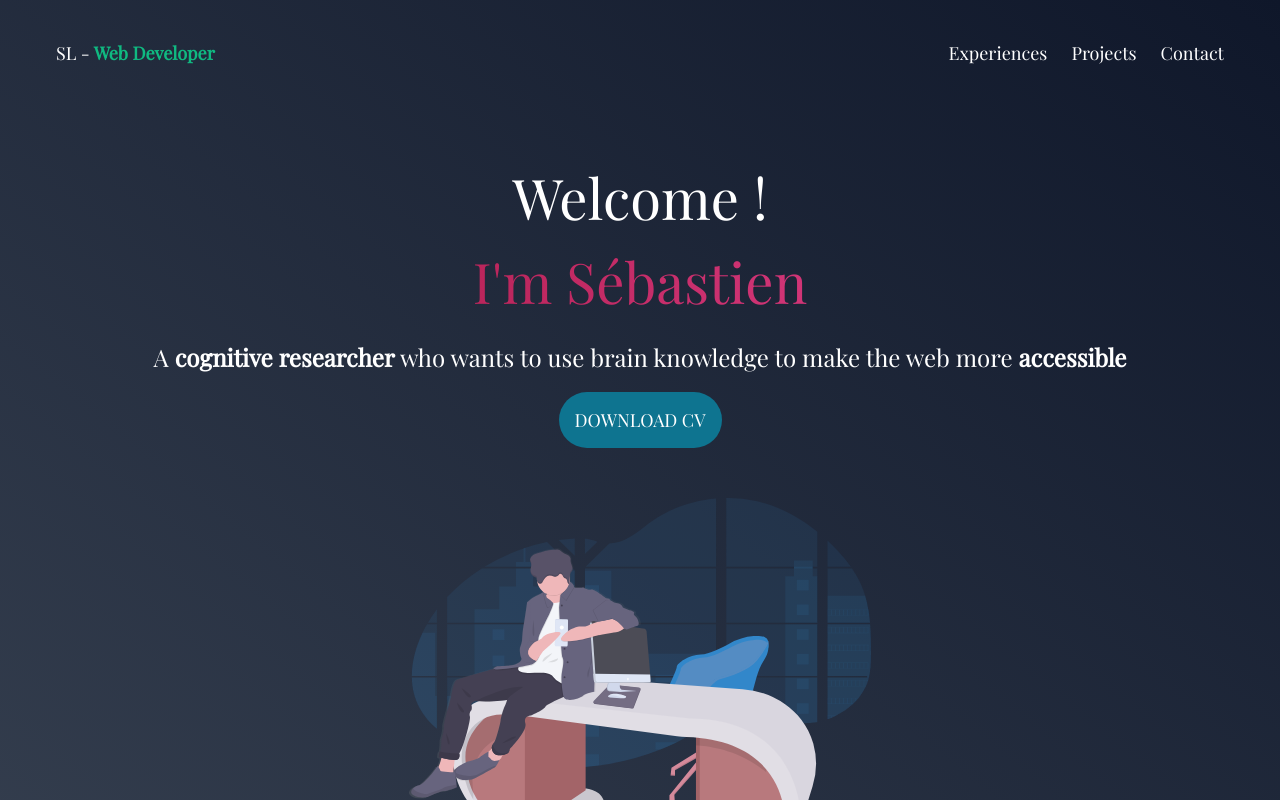
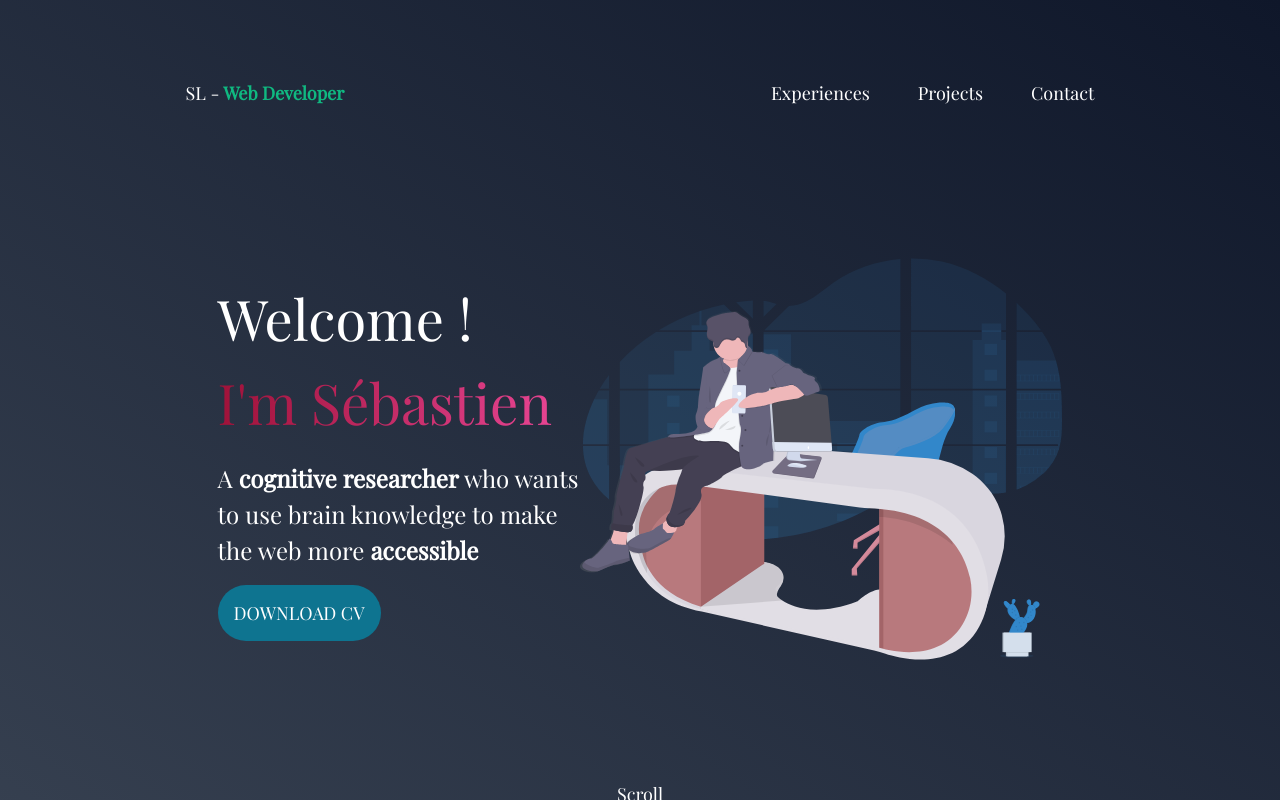
Before and after one commit to SebastienLaurentt/Portfolio-SL, a React (Vite) app: page / in a window 1280 px wide. Shown: the top 800 px of the page. Built offline with nearby package versions, Linux system fonts and the light colour scheme.

Commit message:
responsive lg for home

```diff
--- a/src/components/Header.tsx
+++ b/src/components/Header.tsx
@@ -17,7 +17,7 @@ function Header() {
 
 
     return (
-      <header className="flex flex-row justify-between p-6 text-white text-lg">
+      <header className="flex flex-row justify-between p-8 lg:py-16  text-white lg:w-4/5 lg:mx-auto ">
         <div className="">
             <span className="">SL -</span>
             <span className="font-bold text-emerald-500"> Web Developer</span>
@@ -32,12 +32,12 @@ function Header() {
           />
         </div>
       <BurgerMenu setBurgerIsOpen={setBurgerIsOpen} burgerIsOpen={burgerIsOpen}/>
-      <ul className="hidden md:flex text-slate-900 gap-6 text-center text-xl">
+      <ul className="hidden md:flex text-slate-900 gap-6 lg:gap-12 ">
         <li>
           <Link
             to="experiences"
             smooth={true} // Active le défilement fluide
-            className="text-white cursor-pointer"
+            className="text-white cursor-pointer md:hover:text-cyan-500"
           >
             Experiences
           </Link>
@@ -46,7 +46,7 @@ function Header() {
           <Link
             to="projects"
             smooth={true}
-            className="text-white cursor-pointer"
+            className="text-white cursor-pointer md:hover:text-cyan-500"
           >
             Projects
           </Link>
@@ -55,7 +55,7 @@ function Header() {
           <Link
             to="contact"
             smooth={true}
-            className="text-white cursor-pointer"
+            className="text-white cursor-pointer md:hover:text-cyan-500"
           >
             Contact
           </Link>
--- a/src/sections/Contact.tsx
+++ b/src/sections/Contact.tsx
@@ -27,7 +27,7 @@ function Contact () {
         </div>
 
 
-        <div className="md:px-4">
+        {/* <div className="md:px-4">
           <form action="submit" >
               <div className="flex flex-col gap-y-2 md:gap-y-4 mb-4 md:text-lg text-white  ">
                   <input
@@ -61,7 +61,7 @@ function Contact () {
           </button>
 
           </form>
-        </div>
+        </div> */}
 
     </Section>
     );
--- a/src/sections/Experiences.tsx
+++ b/src/sections/Experiences.tsx
@@ -22,15 +22,15 @@ function Experiences() {
       <div className="">
         <h3 className="mb-0">PhD Student</h3>
         <h4 className="">Gustave Eiffel University</h4>
-        <p className="">
+        <p className="mb-2">
         The aim of this thesis was to <strong className='text-emerald-500'>adapt</strong>  the Highway Code learning aid for deaf people to <strong className='text-emerald-500'>suit</strong> their <strong className='text-emerald-500'>cognitive profile</strong>.
         </p>
-        <p className="">
+        <p className="mb-2">
         Experiments were carried out to collect behavioral and physiological <strong className='text-emerald-500'>data</strong> using <strong className='text-emerald-500'>oculometry</strong>, as well as <strong className='text-emerald-500'>brain</strong> activity.
         </p>
 
 
-        <img src={brainlogo} alt="An illustration of researchers doing brain research. (Copyright @ https://fr.freepik.com/vecteurs-libre/illustration-concept-chimie-du-cerveau_29654747.htm#&position=2&from_view=user)" className="mt-4 md:mt-8 h-48 md:h-80 mx-auto" />
+        <img src={brainlogo} alt="An illustration of researchers doing brain research. (Copyright @ https://fr.freepik.com/vecteurs-libre/illustration-concept-chimie-du-cerveau_29654747.htm#&position=2&from_view=user)" className="mt-4 md:mt-8 h-40 md:h-80 mx-auto" />
       </div>
     );
   } else if (activeButton === 'Post Doc') {
@@ -38,16 +38,16 @@ function Experiences() {
       <>
         <h3 className="mb-0">Post Doc</h3>
         <h4 className="">Gustave Eiffel University</h4>
-        <p className="">
+        <p className="mb-2">
         This post-doctorate was linked to a <strong className='text-emerald-500'>European</strong> project to assess the <strong className='text-emerald-500'>acceptability</strong> of <strong className='text-emerald-500'>autonomous</strong> vehicles for young and elderly people.
         </p>
-        <p className="">
+        <p className="mb-2">
         A <strong className='text-emerald-500'>driving</strong> simulator was used to immerse participants in various <strong className='text-emerald-500'>scenarios</strong> to gather their <strong className='text-emerald-500'>impressions</strong>.
         </p>
 
 
 
-        <img src={carlogo} alt="An illustration of an individual in a car without a steering wheel because it is an autonomous vehicle. (Copyright @ https://fr.freepik.com/vecteurs-libre/illustration-concept-voiture-autonome_19184615.htm#&position=1&from_view=user)" className="mt-4 md:mt-8 h-48 md:h-80 mx-auto" />
+        <img src={carlogo} alt="An illustration of an individual in a car without a steering wheel because it is an autonomous vehicle. (Copyright @ https://fr.freepik.com/vecteurs-libre/illustration-concept-voiture-autonome_19184615.htm#&position=1&from_view=user)" className="mt-4 md:mt-8 h-40 md:h-80 mx-auto" />
       </>
     );
   } else if (activeButton === 'Web Dev') {
@@ -55,13 +55,13 @@ function Experiences() {
       <>
         <h3 className="mb-0">Web Dev</h3>
         <h4 className="">O'Clock Company</h4>
-        <p className="">
+        <p className="mb-2">
         The goal of this training was to provide the necessary <strong className='text-emerald-500'>foundations</strong> for website development, teaching programming languages such as <strong className='text-emerald-500'>JavaScript</strong> or <strong className='text-emerald-500'>PHP</strong>.
         </p>
-        <p className="">
-        A final project (<i>refer to <strong className='text-emerald-500'>Codit</strong>, see below</i>) was carried out over a duration of <strong className='text-emerald-500'>1 month</strong> to consolidate the knowledge acquired during the previous month.
+        <p className="mb-2">
+        A final project (<i><strong className='text-emerald-500'>Codit</strong>, see below</i>) was carried out over a duration of <strong className='text-emerald-500'>1 month</strong> to consolidate the knowledge acquired during the previous month.
         </p>
-        <img src={computerlogo} alt="An illustration of a laptop used for programming. (Copyright @ https://fr.freepik.com/vecteurs-libre/illustration-concept-codage-main_21864184.htm#&position=0&from_view=user) " className="mt-4 md:mt-12 h-48 md:h-80 mx-auto" />
+        <img src={computerlogo} alt="An illustration of a laptop used for programming. (Copyright @ https://fr.freepik.com/vecteurs-libre/illustration-concept-codage-main_21864184.htm#&position=0&from_view=user) " className="mt-4 md:mt-12 h-40 md:h-80 mx-auto" />
       </>
     );
   }
--- a/src/sections/Home.tsx
+++ b/src/sections/Home.tsx
@@ -13,10 +13,11 @@ function Home() {
 
     <Section heightScreen={true} gradientToBl={true}>
       <Header />
-      <div className="p-4 md:p-8">
-        <div className=" w-full text-center mt-8 mb-8 md:mb-16">
+      <div className="p-4 md:p-8 lg:px-16 lg:w-4/5 lg:mx-auto lg:flex lg:items-center">
+        {/* Hero  */}
+        <div className=" w-full lg:w-1/2 text-center lg:text-left mt-16 mb-12 md:mb-20">
           <span className="text-4xl md:text-5xl text-white mb-0"> Welcome ! </span>
-          <h2 className="mb-4"> I'm Sébastien </h2>
+          <h2 className="mb-4 lg:text-left"> I'm Sébastien </h2>
           <p className="mb-8">
             {' '}
             A <strong>cognitive researcher</strong>  who wants to use brain knowledge to make the web more <strong>accessible</strong> {' '}
@@ -29,11 +30,12 @@ function Home() {
             DOWNLOAD CV
           </a>
         </div>
-        <div>
-          <img src={deskLogo} alt="" className="h-60 md:h-96 mx-auto" />
+        {/* Home logo */}
+        <div className='lg:w-2/3 lg:flex lg:justify-end'>
+          <img src={deskLogo} alt="" className="h-60 md:h-96 lg:h-[32rem]" />
         </div>
-
       </div>
+      {/* Scroll bottom */}
       <div className="text-white text-center mt-4 md:mt-12 animate-bounce">
         <span className=""> Scroll </span>
         <div className="flex flex-row justify-center">
```
